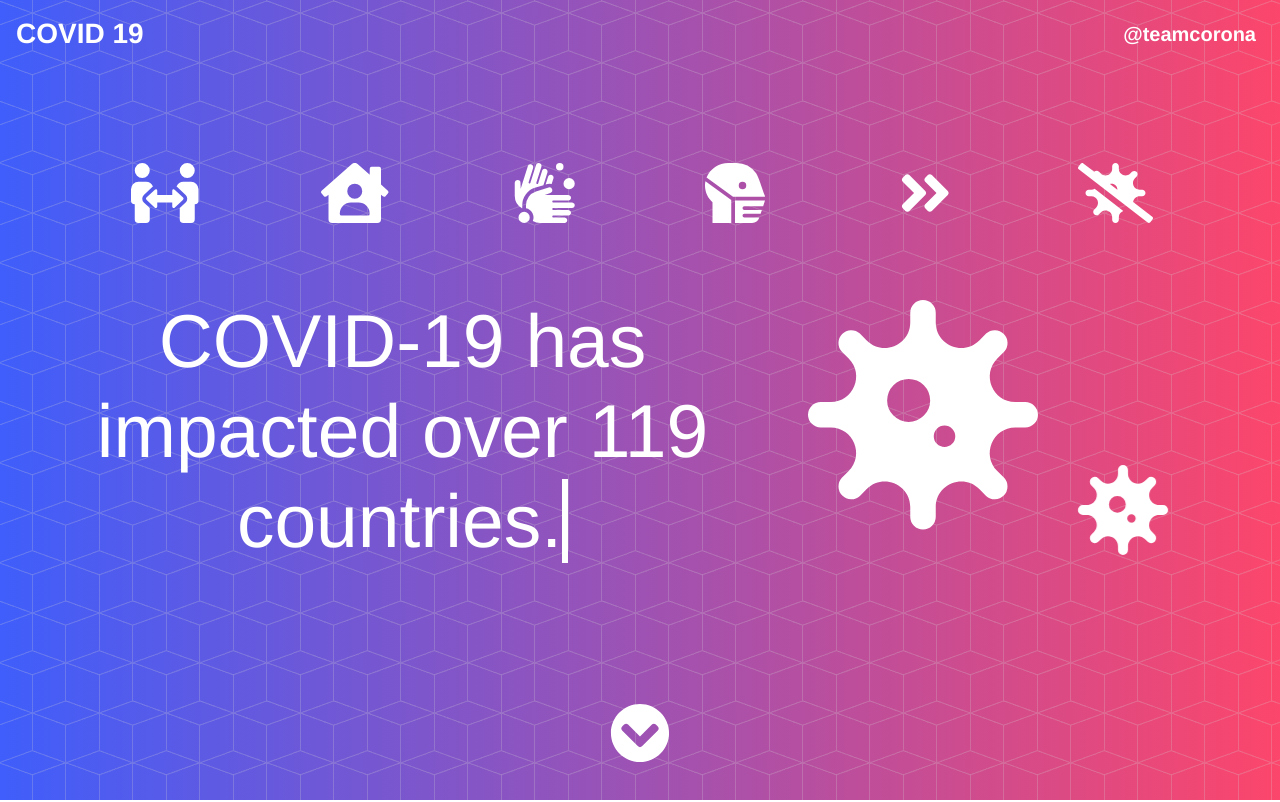
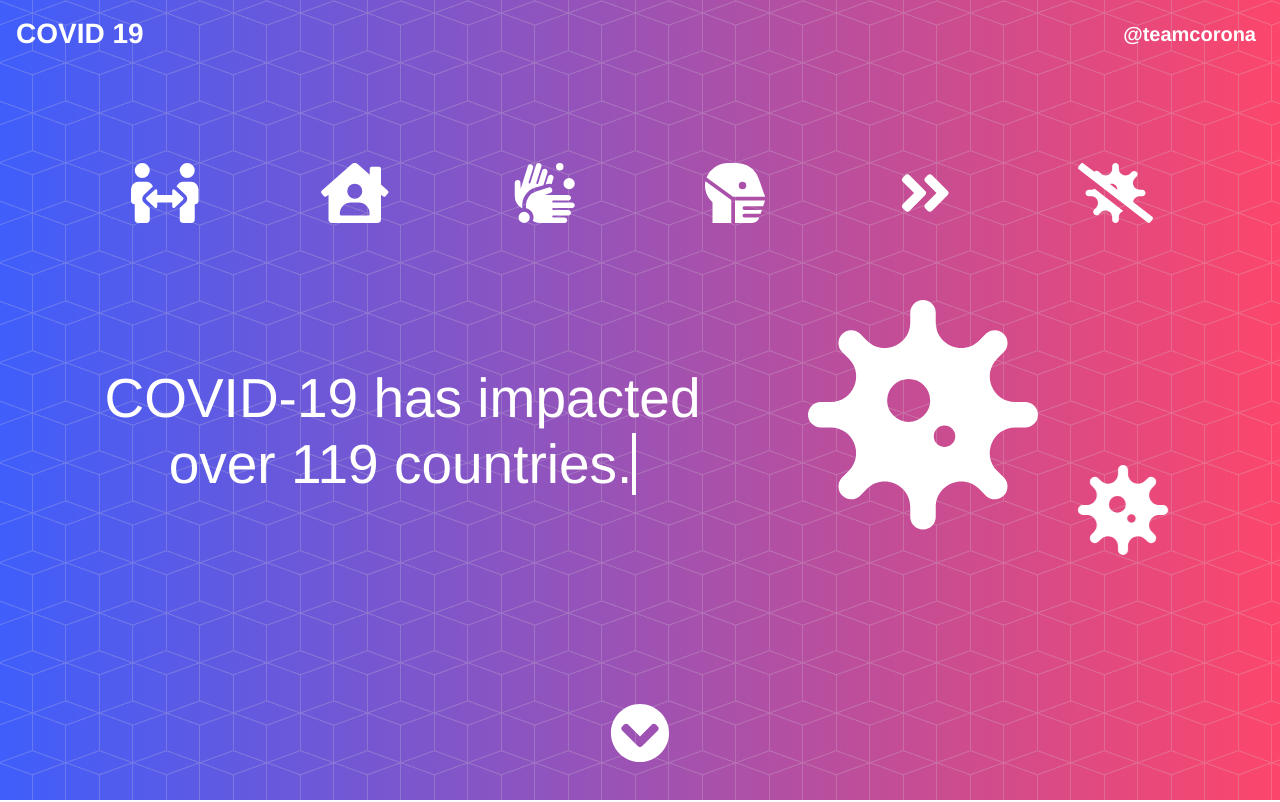
Before and after one commit to kingspp/covid_tracker, a Vue app in the folder dashboard/app/: page / in a window 1280 px wide. Shown: the top 802 px of the page. Built offline with nearby package versions, Linux system fonts and the light colour scheme; no server answers; the HTML template or start-up script is replaced by a standard one.

Commit message:
updated server

```diff
--- a/dashboard/app/src/components/Header.vue
+++ b/dashboard/app/src/components/Header.vue
@@ -145,7 +145,7 @@
     }
 
     .header-content h1 {
-        font-size: 75px;
+        font-size: 55px;
     }
 
     .brand-icon-1 {
```
Also changed, not shown: 1 other file (tests, documents, lock files or other folders).
